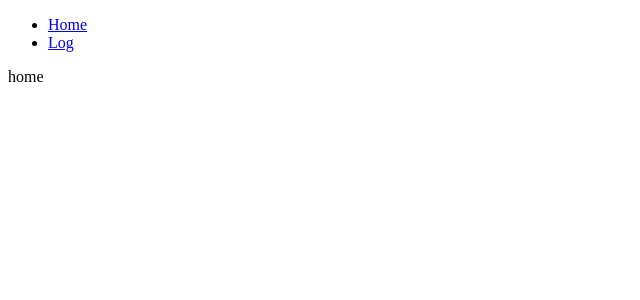
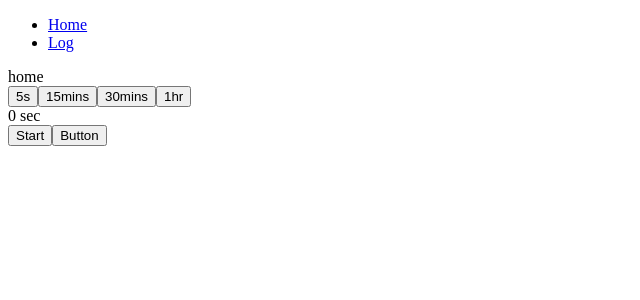
Before and after one commit to maysunktong/pomopaws, a Next.js app: page / in a window 1280 px wide. Shown: the top 300 px of the page, without its empty margins (0-640 px from the left). Built offline with nearby package versions, Linux system fonts and the light colour scheme.

Commit message:
Build <TImer />

```diff
--- a/src/app/page.tsx
+++ b/src/app/page.tsx
@@ -1,9 +1,11 @@
+import Timer from "../components/Timer";
 import styles from "./page.module.css";
 
 export default function Home() {
   return (
-   <div>
-    home
-   </div>
+    <div>
+      home
+      <Timer />
+    </div>
   );
 }
--- /dev/null
+++ b/src/components/Timer/index.tsx
@@ -0,0 +1,74 @@
+"use client";
+import { useState, useEffect } from "react";
+
+const TimerIntervals: TimerInterval[] = [
+  { name: "5s", value: 5 },
+  { name: "15mins", value: 60 * 15 },
+  { name: "30mins", value: 60 * 15 * 2 },
+  { name: "1hr", value: 60 * 15 * 2 * 2 },
+];
+
+const Timer = () => {
+  const [selectedInterval, setSelectedInterval] = useState(0);
+  const [time, setTime] = useState(0);
+  const [isRunning, setIsRunning] = useState(false);
+
+  useEffect(() => {
+    if (isRunning) {
+      const interval = setInterval(() => {
+        setTime((s) => {
+          if (s <= 0) {
+            clearInterval(interval);
+            setIsRunning(false);
+            return 0;
+          } else return s - 1;
+        });
+      }, 1000);
+      return () => clearInterval(interval);
+    }
+  }, [isRunning]);
+
+  const startTimer = () => {
+    setTime(selectedInterval);
+    setIsRunning(true);
+  };
+
+  const cancelTimer = () => {
+    setTime(0)
+    setIsRunning(false)
+  }
+
+  const formatInterval = (seconds: number) => {
+    const min = Math.floor(seconds / 60);
+    const remainderSec = seconds % 60;
+    if (min > 0 && remainderSec > 0) return `${min} min ${remainderSec} sec`;
+    if (min > 0 && min < 60) return `${min} min`;
+    if (min >= 60) return `${min/60} hr`
+    return `${remainderSec} sec`;
+  }
+
+  return (
+    <div>
+      {TimerIntervals.map((interval, index) => (
+        <button
+          type="button"
+          onClick={() => {
+            setSelectedInterval(interval.value);
+            if (!isRunning) setTime(interval.value);
+          }}
+          key={index}
+        >
+          {interval.name}
+        </button>
+      ))}
+      <div>{formatInterval(time)}</div>
+      <button type="button" onClick={startTimer}>
+        Start
+      </button>
+      <button type="button" onClick={cancelTimer}>
+        Button
+      </button>
+    </div>
+  );
+};
+export default Timer;
--- a/src/types/index.d.ts
+++ b/src/types/index.d.ts
@@ -3,3 +3,8 @@ interface NavItem {
  label: string,
  icons?: string
 }
+
+interface TimerInterval {
+  name: string,
+  value: number
+}
```
